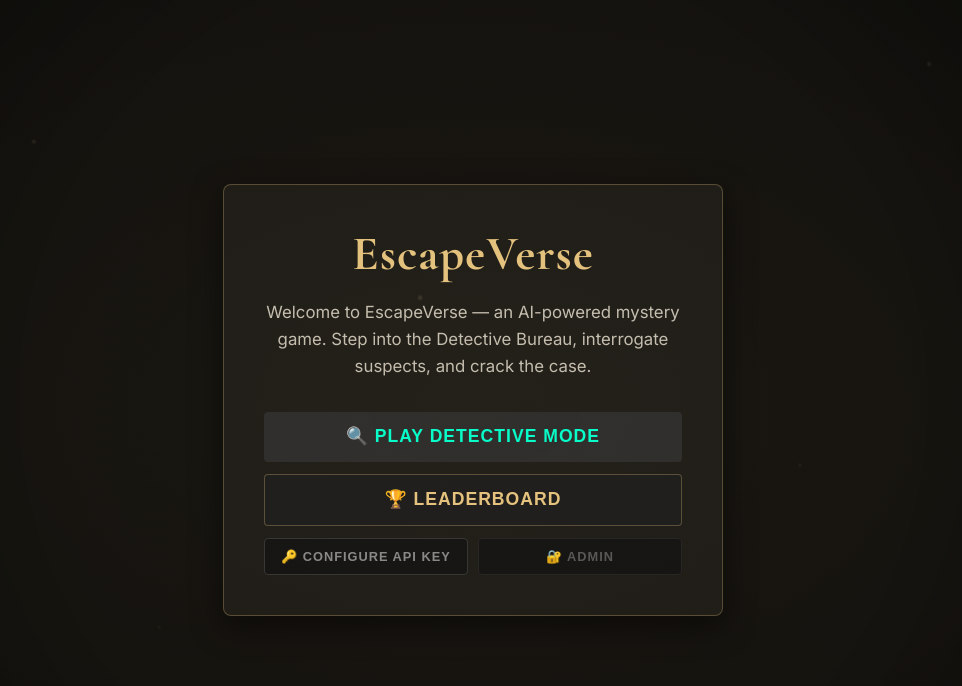
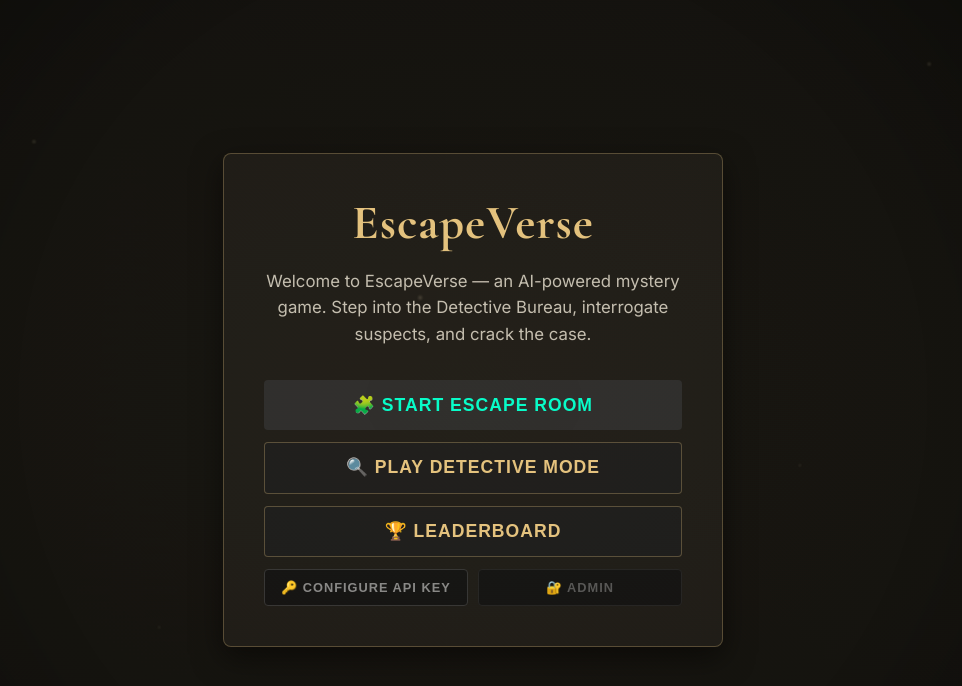
Before and after one commit to japinderofficial-hub/EscapeVerse, a React (Vite) app: page / in a window 1280 px wide. Shown: the top 686 px of the page, without its empty margins (167-1129 px from the left). Built offline with nearby package versions, Linux system fonts and the light colour scheme.

Commit message:
Restore Escape Room button

```diff
--- a/src/pages/Home.jsx
+++ b/src/pages/Home.jsx
@@ -13,6 +13,10 @@ const Home = () => {
     const player = getActivePlayer();
     if (player) setReturningPlayer(player);
   }, []);
+
+  const handleStartGame = () => {
+    navigate("/game");
+  };
 
   return (
     <div className="home-container">
@@ -54,6 +58,14 @@ const Home = () => {
           <button
             className="start-button"
             style={{ backgroundColor: "#2a2a2a", color: "#00ffcc" }}
+            onClick={handleStartGame}
+          >
+            🧩 START ESCAPE ROOM
+          </button>
+
+          <button
+            className="start-button"
+            style={{ backgroundColor: "#1a1a1a", color: "var(--color-accent)", border: "1px solid rgba(229,195,126,0.3)" }}
             onClick={() => navigate("/detective")}
           >
             🔍 PLAY DETECTIVE MODE
```
